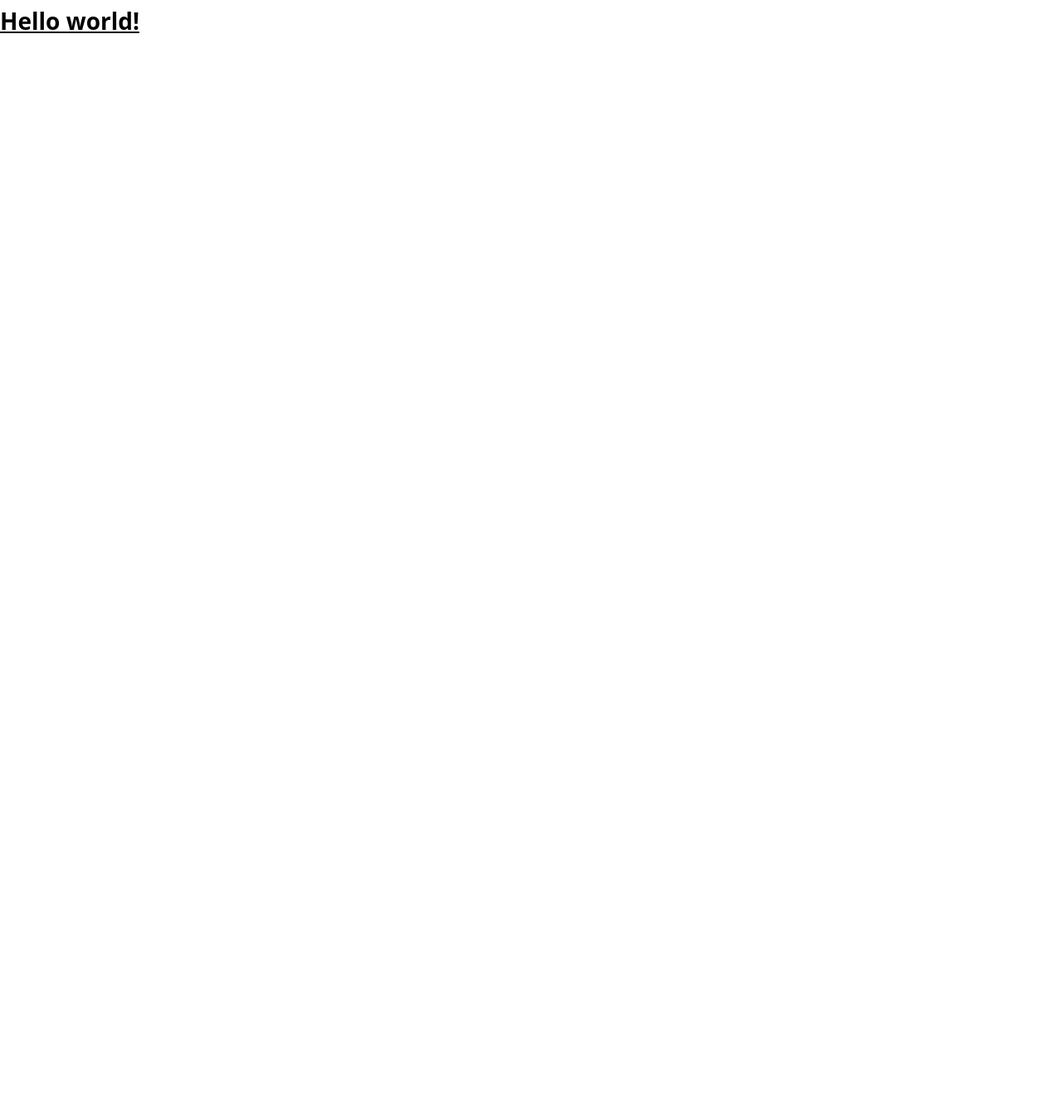
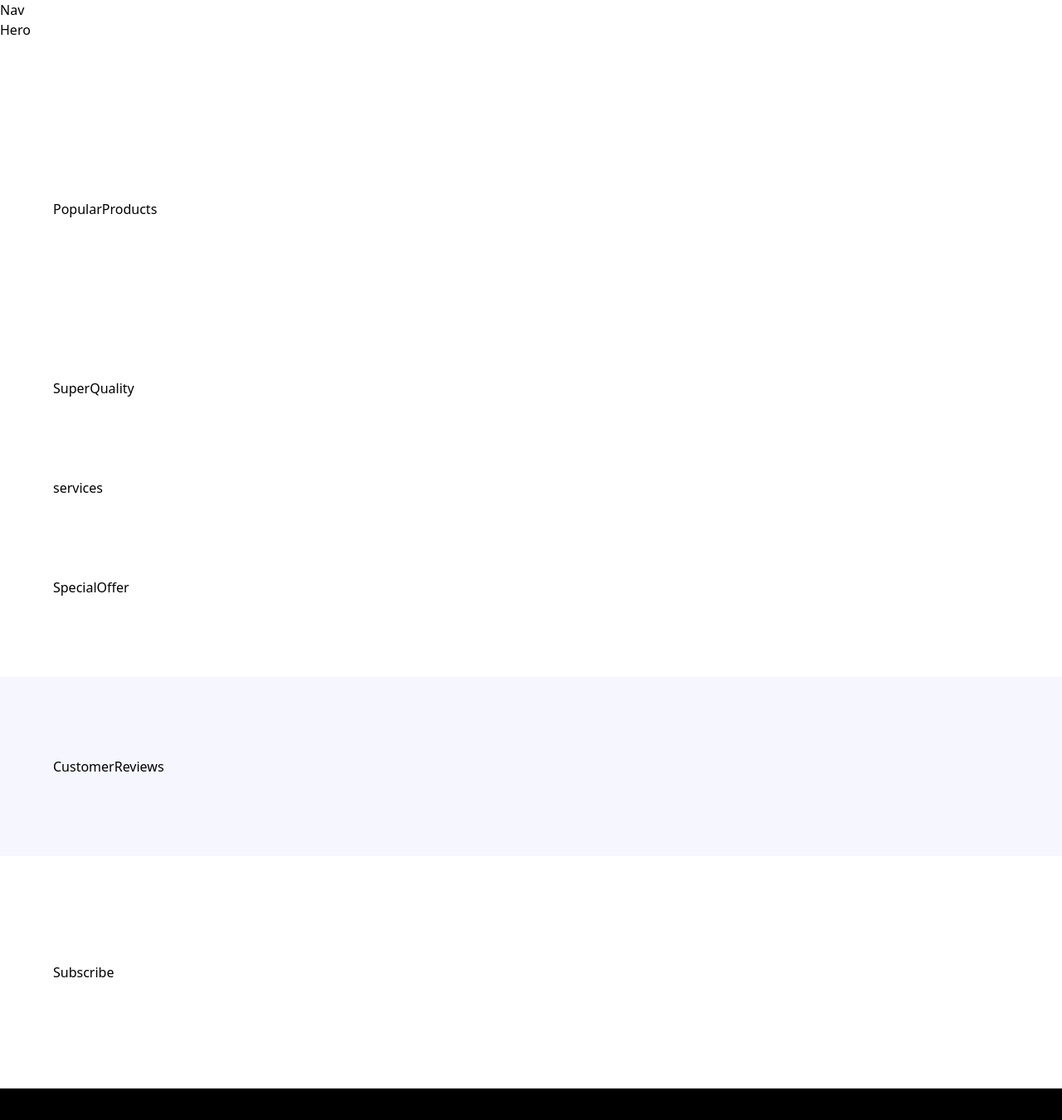
Before and after one commit to saiful1014/Nike_Shop, a React (Vite) app in the folder Nike/: page / in a window 1280 px wide. Shown: the top 1350 px of the page at 83% size. Before the commit the page ends 800 px from the top, so only its background shows below. Built offline with nearby package versions, Linux system fonts and the light colour scheme; a web font is replaced by a local one.

Commit message:
Update App.jsx

```diff
--- a/Nike/src/App.jsx
+++ b/Nike/src/App.jsx
@@ -1,7 +1,31 @@
-export default function App() {
-  return (
-    <h1 className="text-3xl font-bold underline">
-      Hello world!
-    </h1>
-  )
-}
+const App=() =>(
+  <main className="relative">
+    Nav
+    <section className="xl:padding-1 wide:padding-r padding-b">
+      Hero
+    </section>
+    <section className="padding">
+      PopularProducts
+    </section>
+    <section className="padding">
+      SuperQuality
+    </section>
+    <section className="padding-x placeholder-sky-100">
+      services
+    </section>
+    <section className="padding">
+      SpecialOffer
+    </section>
+    <section className="padding bg-pale-blue">
+      CustomerReviews
+    </section>
+    <section className="padding-x sm:py-32 py-16 w-full">
+      Subscribe
+    </section>
+    <section className="padding-x padding-t pb-8 bg-black">
+      Footer
+    </section>
+  </main>
+
+);
+export default App;
```
